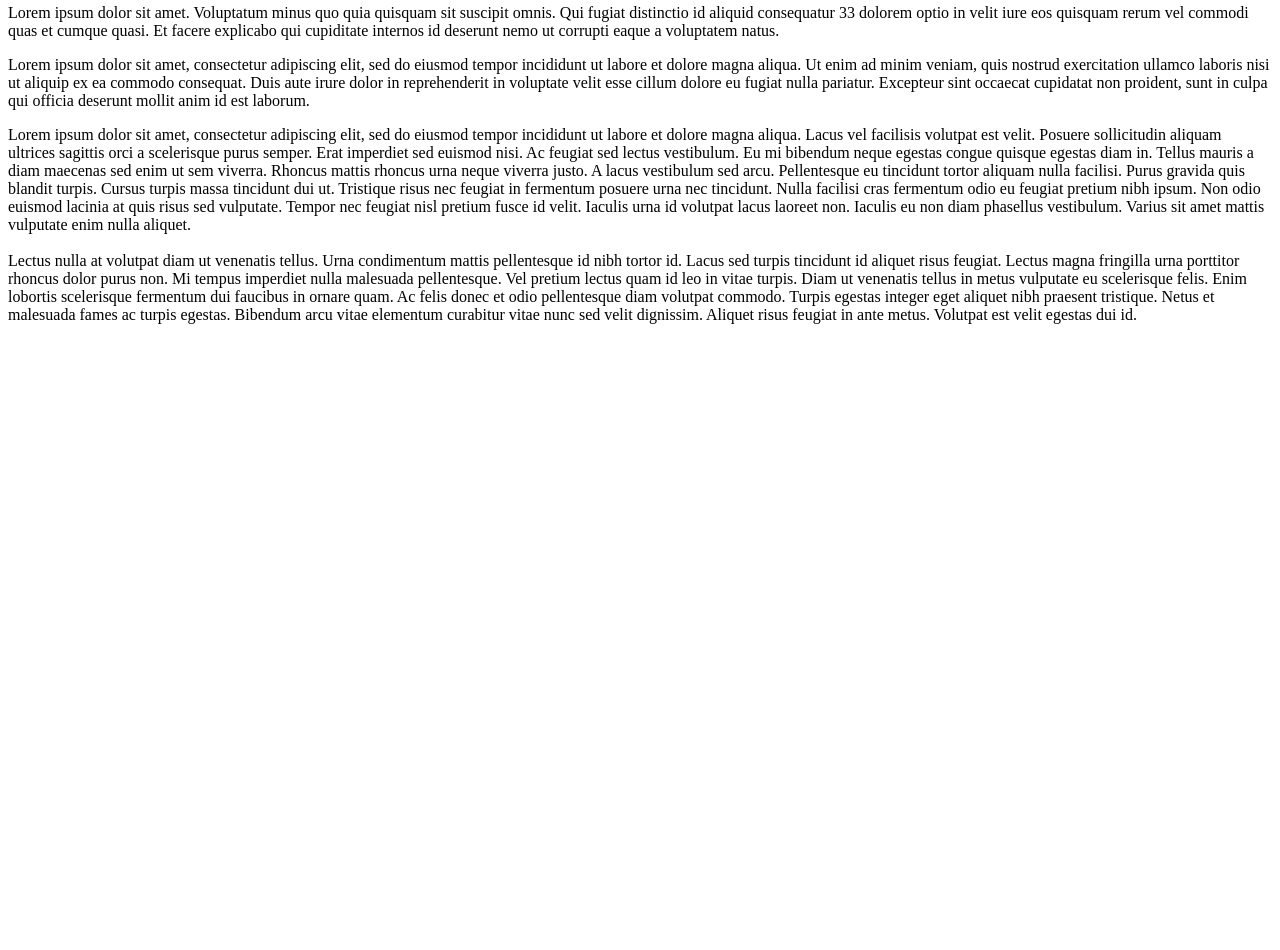
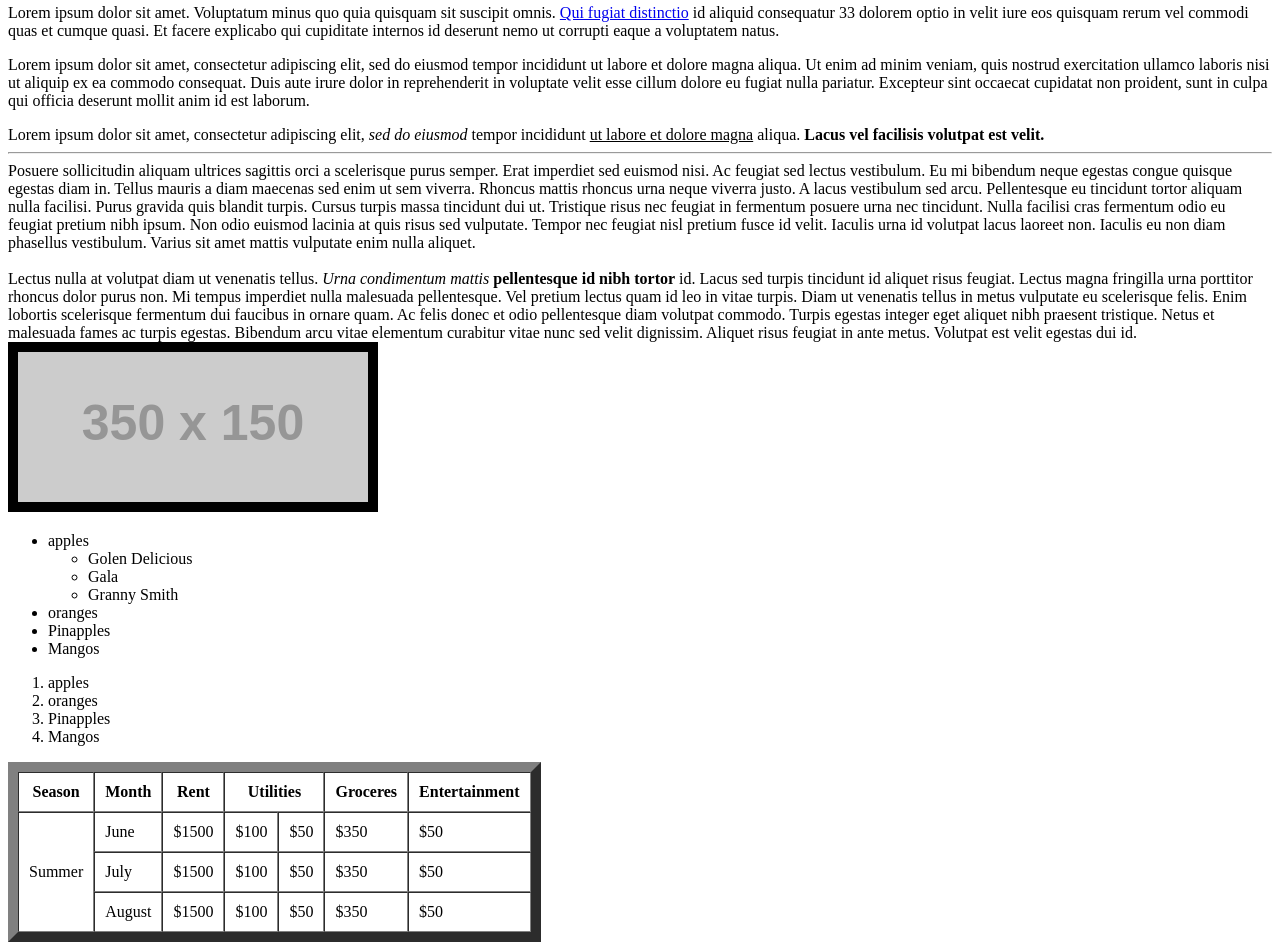
Before and after one commit to lameth007/FirstSite, a plain HTML site: page index.html in a window 1280 px wide. Shown: the part 318-1268 px from the top of the page. Before the commit the page ends 800 px from the top, so only its background shows below. Drawn offline with Linux system fonts and the light colour scheme; placeholder pictures from the web are drawn by us.

Commit message:
some changes

```diff
--- a/index.html
+++ b/index.html
@@ -17,15 +17,77 @@
         This is my very first website and I'm <b>extremely excited!!!</b>
 
 <p>
-    Lorem ipsum dolor sit amet. Voluptatum minus quo quia quisquam sit suscipit omnis. Qui fugiat distinctio id aliquid consequatur 33 dolorem optio in velit iure eos quisquam rerum vel commodi quas et cumque quasi. Et facere explicabo qui cupiditate internos id deserunt nemo ut corrupti eaque a voluptatem natus.
+    Lorem ipsum dolor sit amet. Voluptatum minus quo quia quisquam sit suscipit omnis. <a href="https://www.wikipedia.com"target="blank">Qui fugiat distinctio</a> id aliquid consequatur 33 dolorem optio in velit iure eos quisquam rerum vel commodi quas et cumque quasi. Et facere explicabo qui cupiditate internos id deserunt nemo ut corrupti eaque a voluptatem natus.
 </p>
 <p>
     Lorem ipsum dolor sit amet, consectetur adipiscing elit, sed do eiusmod tempor incididunt ut labore et dolore magna aliqua. Ut enim ad minim veniam, quis nostrud exercitation ullamco laboris nisi ut aliquip ex ea commodo consequat. Duis aute irure dolor in reprehenderit in voluptate velit esse cillum dolore eu fugiat nulla pariatur. Excepteur sint occaecat cupidatat non proident, sunt in culpa qui officia deserunt mollit anim id est laborum.
 </p>
-Lorem ipsum dolor sit amet, consectetur adipiscing elit, sed do eiusmod tempor incididunt ut labore et dolore magna aliqua. Lacus vel facilisis volutpat est velit. Posuere sollicitudin aliquam ultrices sagittis orci a scelerisque purus semper. Erat imperdiet sed euismod nisi. Ac feugiat sed lectus vestibulum. Eu mi bibendum neque egestas congue quisque egestas diam in. Tellus mauris a diam maecenas sed enim ut sem viverra. Rhoncus mattis rhoncus urna neque viverra justo. A lacus vestibulum sed arcu. Pellentesque eu tincidunt tortor aliquam nulla facilisi. Purus gravida quis blandit turpis. Cursus turpis massa tincidunt dui ut. Tristique risus nec feugiat in fermentum posuere urna nec tincidunt. Nulla facilisi cras fermentum odio eu feugiat pretium nibh ipsum. Non odio euismod lacinia at quis risus sed vulputate. Tempor nec feugiat nisl pretium fusce id velit. Iaculis urna id volutpat lacus laoreet non. Iaculis eu non diam phasellus vestibulum. Varius sit amet mattis vulputate enim nulla aliquet.<br><br>
+Lorem ipsum dolor sit amet, consectetur adipiscing elit, <i>sed do eiusmod</i> tempor incididunt <u>ut labore et dolore magna</u> aliqua. <b>Lacus vel facilisis volutpat est velit.
+<hr>
+</b>Posuere sollicitudin aliquam ultrices sagittis orci a scelerisque purus semper. Erat imperdiet sed euismod nisi. Ac feugiat sed lectus vestibulum. Eu mi bibendum neque egestas congue quisque egestas diam in. Tellus mauris a diam maecenas sed enim ut sem viverra. Rhoncus mattis rhoncus urna neque viverra justo. A lacus vestibulum sed arcu. Pellentesque eu tincidunt tortor aliquam nulla facilisi. Purus gravida quis blandit turpis. Cursus turpis massa tincidunt dui ut. Tristique risus nec feugiat in fermentum posuere urna nec tincidunt. Nulla facilisi cras fermentum odio eu feugiat pretium nibh ipsum. Non odio euismod lacinia at quis risus sed vulputate. Tempor nec feugiat nisl pretium fusce id velit. Iaculis urna id volutpat lacus laoreet non. Iaculis eu non diam phasellus vestibulum. Varius sit amet mattis vulputate enim nulla aliquet.<br><br>
 
-Lectus nulla at volutpat diam ut venenatis tellus. Urna condimentum mattis pellentesque id nibh tortor id. Lacus sed turpis tincidunt id aliquet risus feugiat. Lectus magna fringilla urna porttitor rhoncus dolor purus non. Mi tempus imperdiet nulla malesuada pellentesque. Vel pretium lectus quam id leo in vitae turpis. Diam ut venenatis tellus in metus vulputate eu scelerisque felis. Enim lobortis scelerisque fermentum dui faucibus in ornare quam. Ac felis donec et odio pellentesque diam volutpat commodo. Turpis egestas integer eget aliquet nibh praesent tristique. Netus et malesuada fames ac turpis egestas. Bibendum arcu vitae elementum curabitur vitae nunc sed velit dignissim. Aliquet risus feugiat in ante metus. Volutpat est velit egestas dui id.
+Lectus nulla at volutpat diam ut venenatis tellus. <em>Urna condimentum mattis</em><strong> pellentesque id nibh tortor</strong> id. Lacus sed turpis tincidunt id aliquet risus feugiat. Lectus magna fringilla urna porttitor rhoncus dolor purus non. Mi tempus imperdiet nulla malesuada pellentesque. Vel pretium lectus quam id leo in vitae turpis. Diam ut venenatis tellus in metus vulputate eu scelerisque felis. Enim lobortis scelerisque fermentum dui faucibus in ornare quam. Ac felis donec et odio pellentesque diam volutpat commodo. Turpis egestas integer eget aliquet nibh praesent tristique. Netus et malesuada fames ac turpis egestas. Bibendum arcu vitae elementum curabitur vitae nunc sed velit dignissim. Aliquet risus feugiat in ante metus. Volutpat est velit egestas dui id.
 
+<br>
+<img src="https://via.placeholder.com/350x150
+
+C/O https://placeholder.com/  "border="10">
+
+<ul>
+    <li>apples
+        <ul>
+            <li>Golen Delicious</li>
+            <li>Gala</li>
+            <li>Granny Smith</li>
+        </ul>
+    </li>
+    <li>oranges</li>
+    <li>Pinapples</li>
+    <li>Mangos</li>
+</ul>
+
+<ol>
+    <li>apples</li>
+    <li>oranges</li>
+    <li>Pinapples</li>
+    <li>Mangos</li>
+</ol>
+
+<table border ="10" cellpadding="10" cellspacing="0">
+    <tr>
+        <th>Season</th>
+        <th>Month</th>
+        <th>Rent</th>
+        <th colspan="2">Utilities</th>
+        <th>Groceres</th>
+        <th>Entertainment</th>
+    </tr>
+    <tr>
+        <td rowspan="3">Summer</td>
+        <td>June</td>
+        <td>$1500</td>
+        <td>$100</td>
+        <td>$50</td>
+        <td>$350</td>
+        <td>$50</td>
+    </tr>
+    <tr>
+        <td>July</td>
+        <td>$1500</td>
+        <td>$100</td>
+        <td>$50</td>
+        <td>$350</td>
+        <td>$50</td>
+    </tr>
+    <tr>
+        <td>August</td>
+        <td>$1500</td>
+        <td>$100</td>
+        <td>$50</td>
+        <td>$350</td>
+        <td>$50</td>
+    </tr>
+</table>
 
     </body>
 </html>
```
